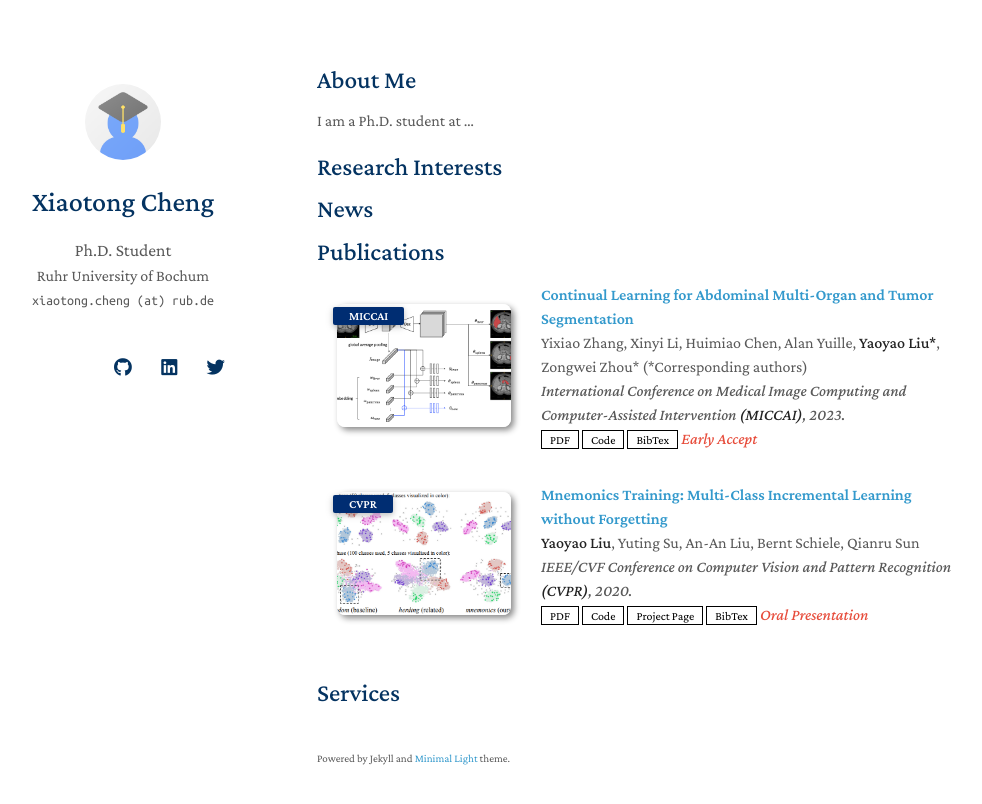
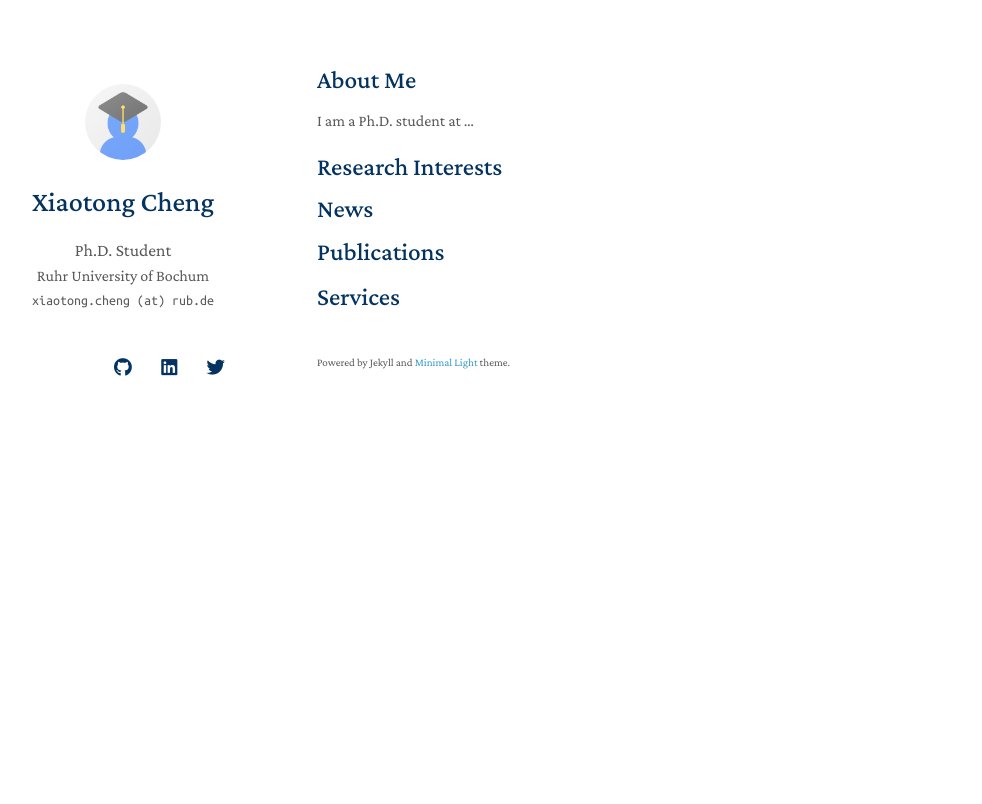
Before and after one commit to xtcheng/xiaotong-cheng.github.io, a Jekyll site: the page built from index.md, in a window 1280 px wide. Shown: the top 804 px of the page, without its empty margins (153-1135 px from the left). Built offline with Jekyll 4.4.1, drawn with Linux system fonts in a browser that asks for light colours; nearby versions of some CDN libraries; a style sheet for code colours, icons or effects is not loaded; our own code applies the rules of GitHub Pages for plain Markdown files.

Commit message:
Update publications.yml

```diff
--- a/_data/publications.yml
+++ b/_data/publications.yml
@@ -1,22 +1 @@
 main:
-
-  - title: Continual Learning for Abdominal Multi-Organ and Tumor Segmentation
-    authors: Yixiao Zhang, Xinyi Li, Huimiao Chen, Alan Yuille, <strong>Yaoyao Liu*</strong>, Zongwei Zhou* (*Corresponding authors)
-    conference_short: MICCAI
-    conference: International Conference on Medical Image Computing and Computer-Assisted Intervention <strong>(MICCAI)</strong>, 2023.
-    pdf: https://arxiv.org/pdf/2306.00988.pdf
-    code: https://github.com/MrGiovanni/ContinualLearning
-    bibtex: https://bib.yliu.me/MICCAI23.txt
-    image: ./assets/img/teaser_example_2.png
-    notes: Early Accept
-
-  - title: "Mnemonics Training: Multi-Class Incremental Learning without Forgetting"
-    authors: <strong>Yaoyao Liu</strong>, Yuting Su, An-An Liu, Bernt Schiele, Qianru Sun
-    conference_short: CVPR
-    conference: IEEE/CVF Conference on Computer Vision and Pattern Recognition <strong>(CVPR)</strong>, 2020.
-    pdf: https://arxiv.org/pdf/2002.10211.pdf
-    code: https://github.com/yaoyao-liu/class-incremental-learning/tree/main/mnemonics-training
-    page: https://class-il.mpi-inf.mpg.de/mnemonics/
-    bibtex: https://class-il.mpi-inf.mpg.de/mnemonics/
-    notes: Oral Presentation
-    image: ./assets/img/teaser_example.png
```
